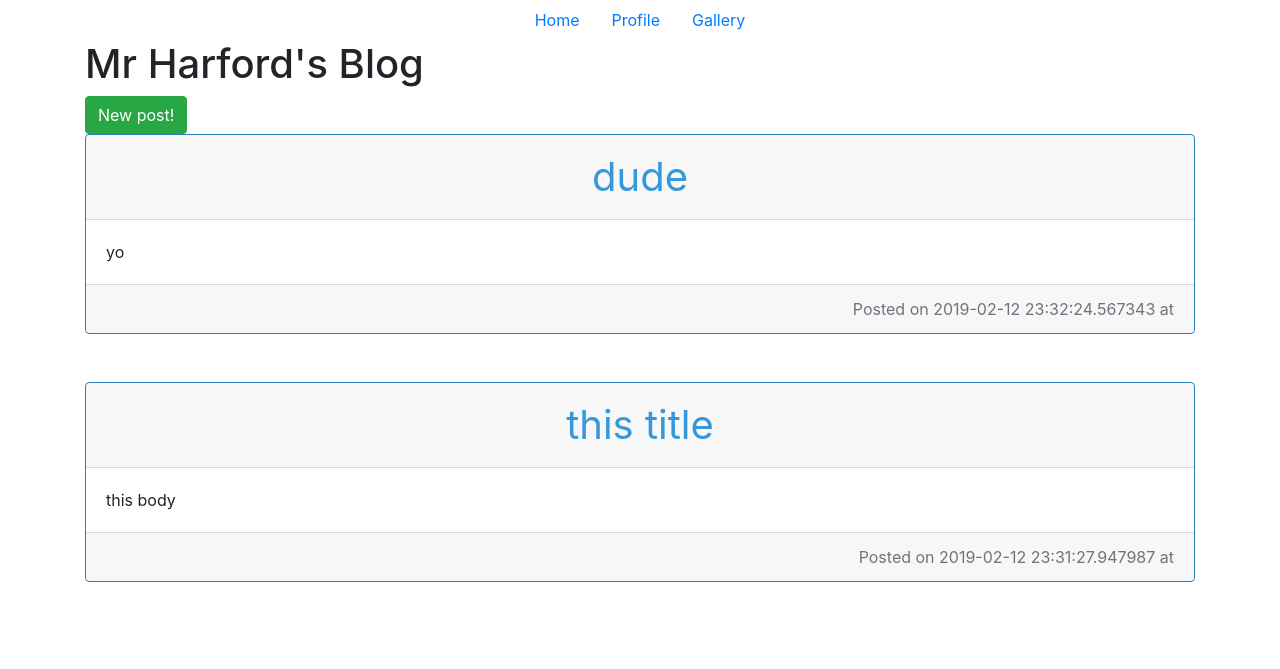
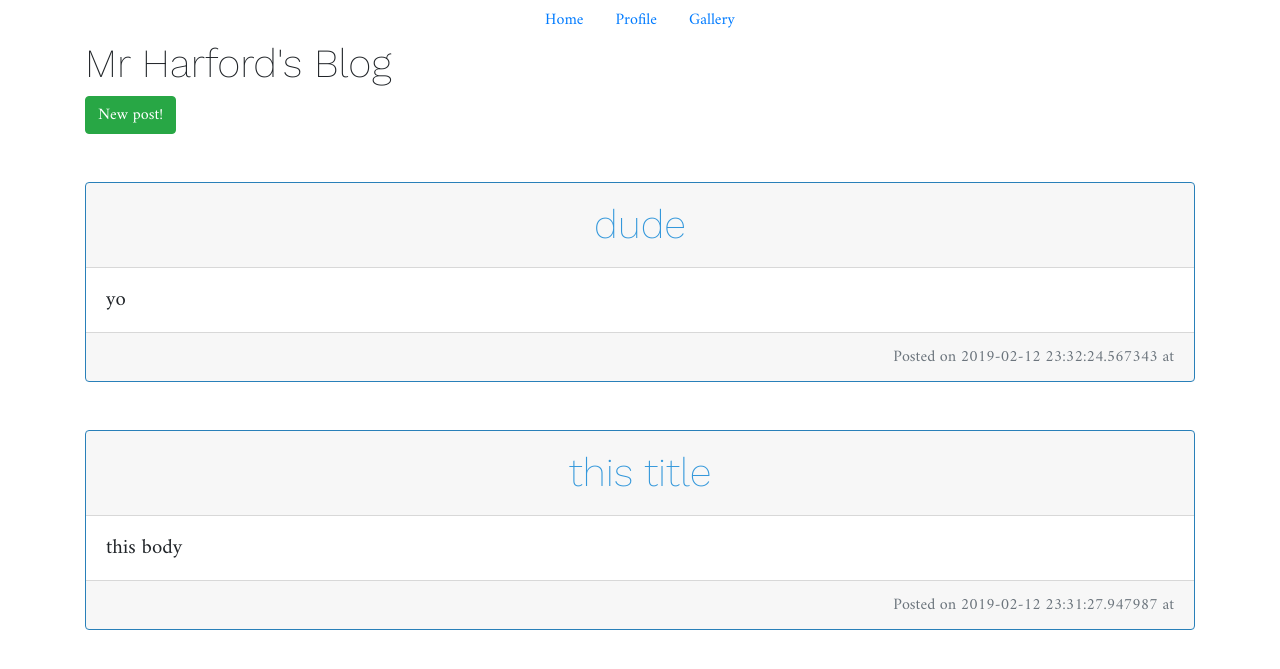
Before and after one commit to harfordt/blog_example, a Flask app: page / in a window 1280 px wide. Shown: the top 669 px of the page. Run offline with Flask 2, Linux system fonts and the light colour scheme; data comes from the database, SQL or seed files in the repository; some libraries are stand-ins or nearby versions.

Commit message:
Add google fonts

```diff
--- a/static/css/blog.css
+++ b/static/css/blog.css
@@ -1,9 +1,23 @@
-.card{
-    margin-bottom:3rem;
-    border-color:#2980b9;
+* {
+    font-family: 'Amiri', serif;
 }
 
-.card-header{
-    font-size:2.5rem;
-    color:#3498db;
+h1 {
+    font-family: 'Work Sans', sans-serif;
 }
+
+.card {
+    margin-top: 3rem;
+    border-color: #2980b9;
+}
+
+.card-header {
+    font-size: 2.5rem;
+    color: #3498db;
+    font-family: 'Work Sans', sans-serif;
+}
+
+.card-text {
+    font-size: 1.3rem;
+    line-height: 1.5rem;
+}
```
